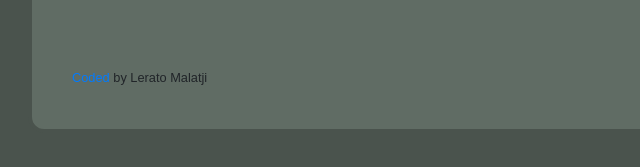
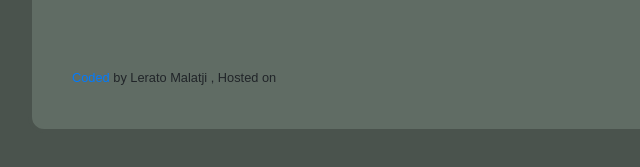
Before and after one commit to LeratoManoko/Weather-App, a plain HTML site: page index.html in a window 1280 px wide. Shown: the part 347-514 px from the top of the page, 212-852 px from the left. Drawn offline with nearby package versions, Linux system fonts and the light colour scheme.

Commit message:
Update index.html

```diff
--- a/index.html
+++ b/index.html
@@ -66,7 +66,7 @@
              <div class="weather-forecast" id="forecast"></div>
           </div>
         </form>
-      <small><a href="https://github.com/LeratoManoko/Weather-App" target="_blank">Coded </a> by Lerato Malatji </small>
+      <small><a href="https://github.com/LeratoManoko/Weather-App" target="_blank">Coded </a> by Lerato Malatji , Hosted on <a href="https://app.netlify.com/sites/taupe-moonbeam-55df7e/deploys>"</small>
       </div>
     </div>
     <script src="app.js"></script>
```
